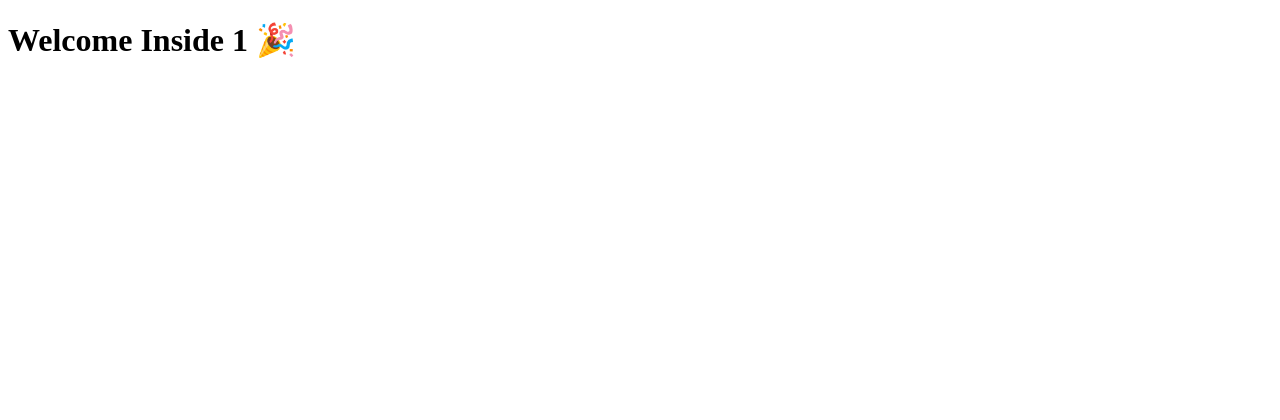
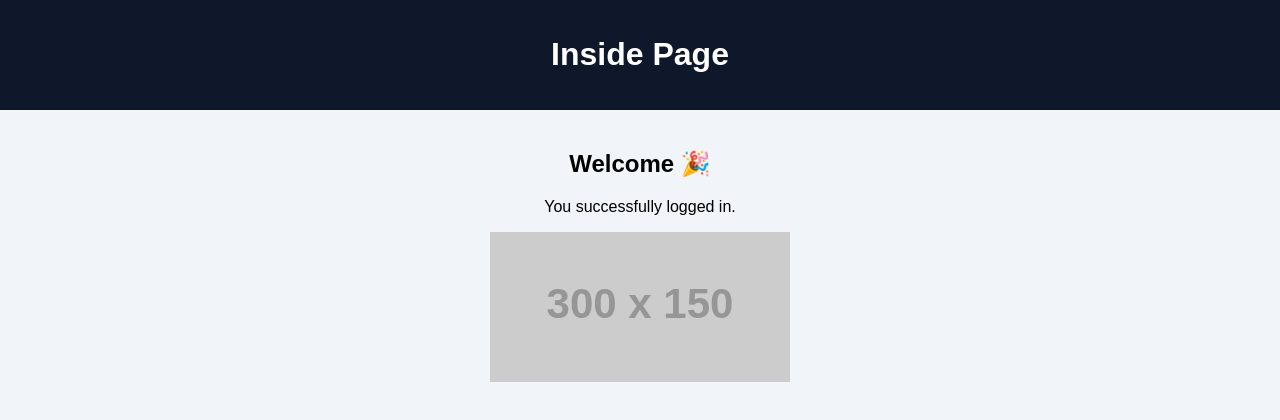
Before and after one commit to hyndoop/hyndoop_website, a plain HTML site: page inside1.html in a window 1280 px wide. Drawn offline with Linux system fonts and the light colour scheme; placeholder pictures from the web are drawn by us.

Commit message:
Update inside1.html

```diff
--- a/inside1.html
+++ b/inside1.html
@@ -1,6 +1,23 @@
 <!DOCTYPE html>
 <html>
+<head>
+  <title>Inside</title>
+  <link rel="stylesheet" href="style.css">
+</head>
 <body>
-  <h1>Welcome Inside 1 🎉</h1>
+
+<header>
+  <h1>Inside Page</h1>
+</header>
+
+<div class="container">
+  <h2>Welcome 🎉</h2>
+  <p>You successfully logged in.</p>
+
+  <!-- Ad Image -->
+  <img src="https://via.placeholder.com/300x150">
+
+</div>
+
 </body>
 </html>
```
